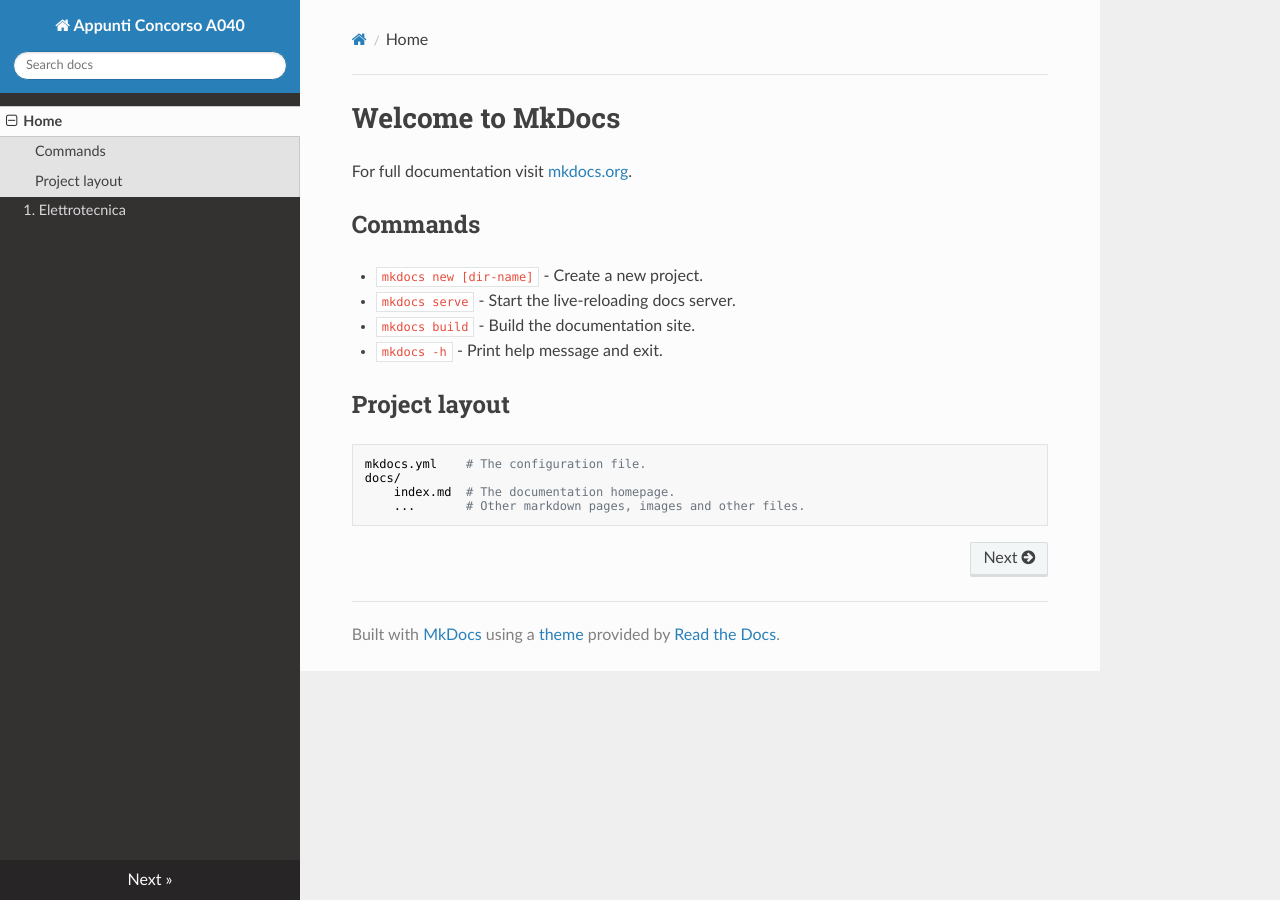
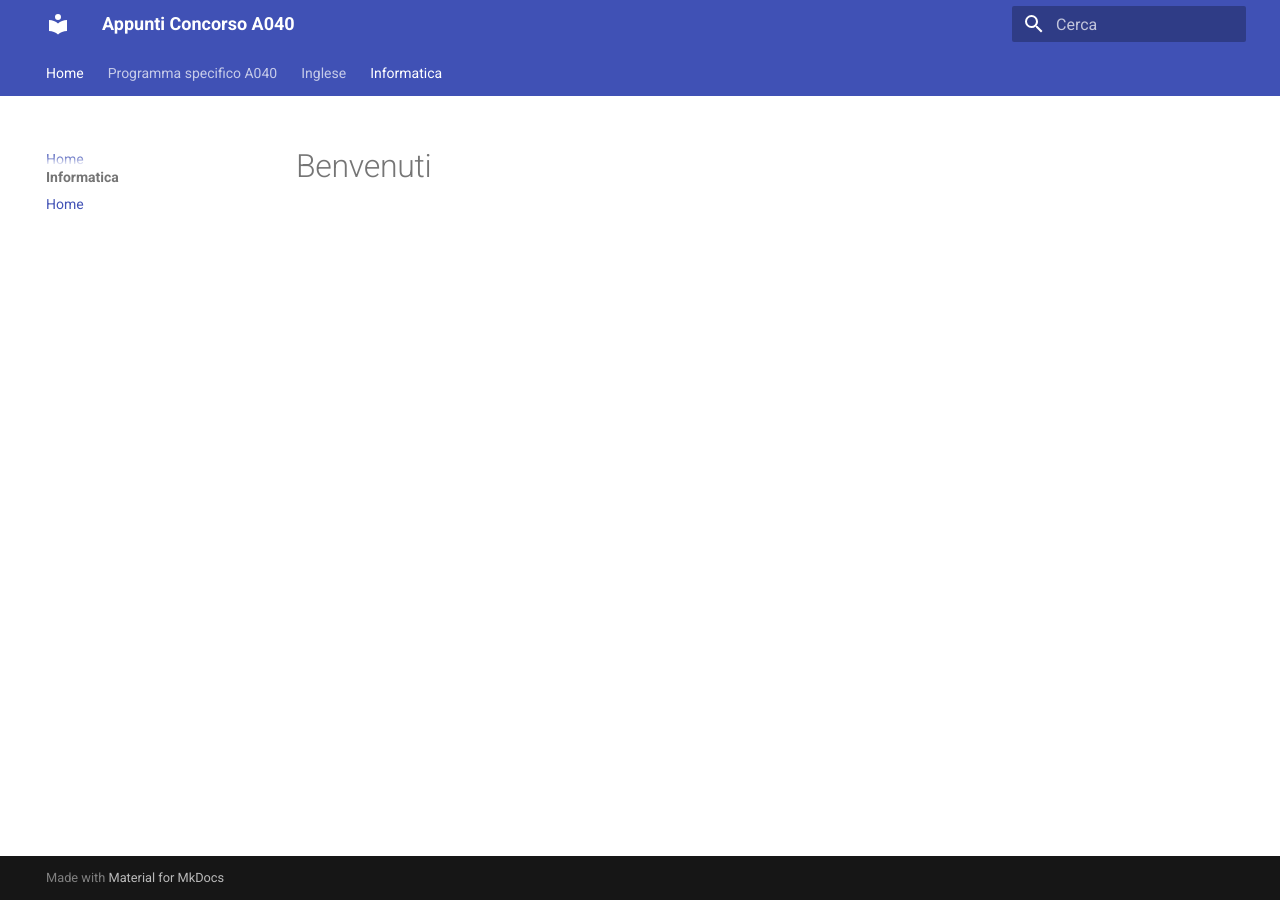
Before and after one commit to flavio20002/concorso-a040, an MkDocs documentation site: the page built from docs/index.md, in a window 1280 px wide. Built offline with MkDocs 1.6.1 and Material for MkDocs 9.7.7, drawn with Linux system fonts in a browser that asks for light colours; nearby versions of some CDN libraries.

Commit message:
Material theme

```diff
--- a/docs/index.md
+++ b/docs/index.md
@@ -1,17 +1 @@
-# Welcome to MkDocs
-
-For full documentation visit [mkdocs.org](https://www.mkdocs.org).
-
-## Commands
-
-* `mkdocs new [dir-name]` - Create a new project.
-* `mkdocs serve` - Start the live-reloading docs server.
-* `mkdocs build` - Build the documentation site.
-* `mkdocs -h` - Print help message and exit.
-
-## Project layout
-
-    mkdocs.yml    # The configuration file.
-    docs/
-        index.md  # The documentation homepage.
-        ...       # Other markdown pages, images and other files.
+# Benvenuti
--- a/mkdocs.yml
+++ b/mkdocs.yml
@@ -2,7 +2,13 @@ site_name: Appunti Concorso A040
 
 nav:
   - Home: 'index.md'
-  - 1. Elettrotecnica: '1_elettrotecnica_generale.md'
+  - Programma specifico A040:
+    - 1. Elettrotecnica generale: '1_elettrotecnica_generale.md'
+  - Inglese:
+    - Home: 'index.md'
+  - Informatica:
+    - Home: 'index.md'
+
 
 markdown_extensions:
   - pymdownx.arithmatex:
@@ -13,4 +19,8 @@ extra_javascript:
   - https://polyfill.io/v3/polyfill.min.js?features=es6
   - https://cdn.jsdelivr.net/npm/mathjax@3/es5/tex-mml-chtml.js
 
-theme: readthedocs
+theme:
+  name: material
+  language: it
+  features:
+    - navigation.tabs
```
Also changed, not shown: README.md (+1 -0 lines).
